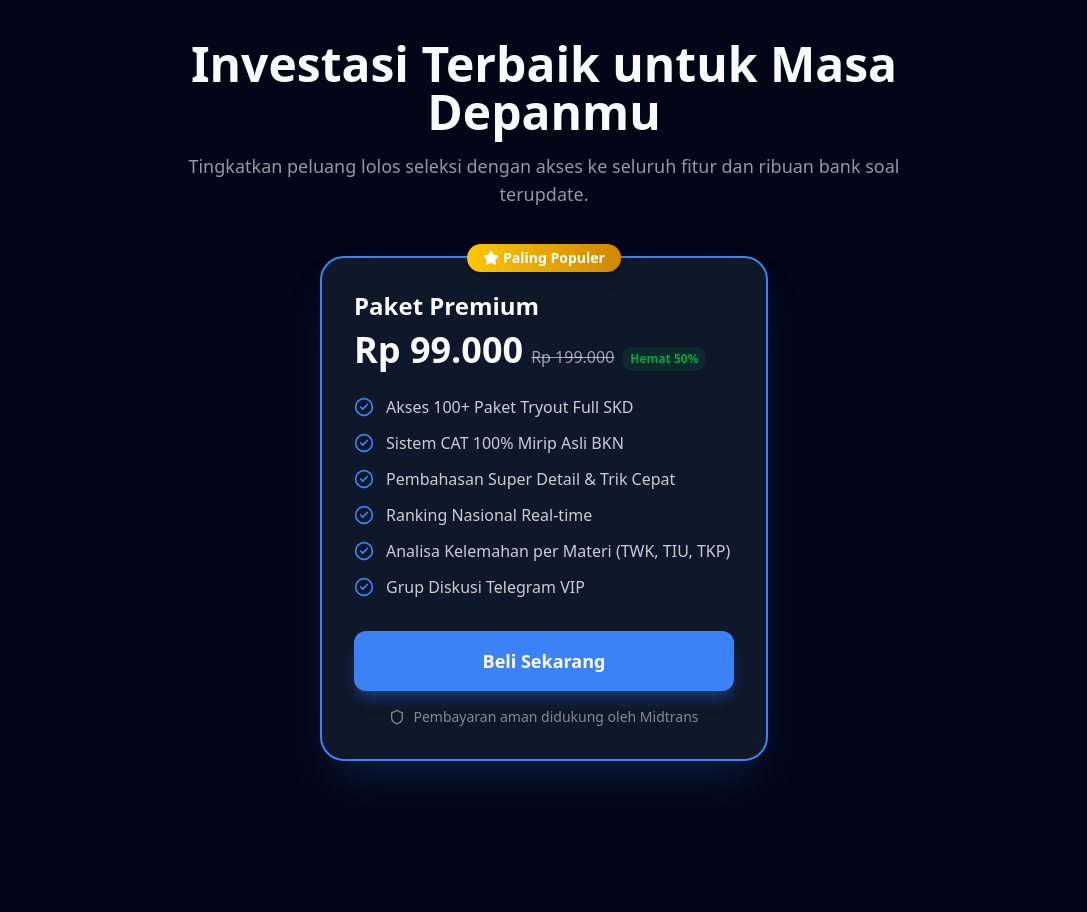
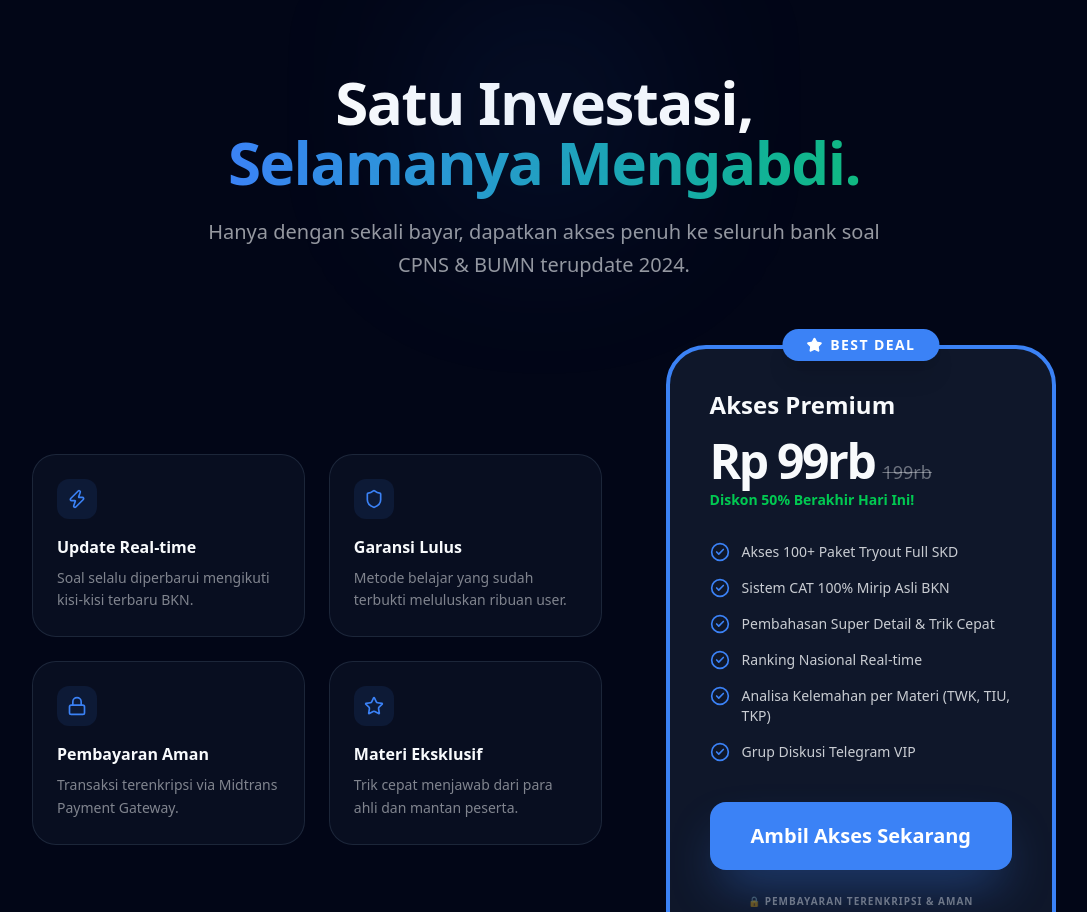
Before and after one commit to anggol23/CATNation, a Next.js app: page /pricing in a window 1280 px wide. Shown: the part 120-1032 px from the top of the page, without its empty margins (96-1183 px from the left). Before the commit the page ends 929 px from the top, so only its background shows below. Built offline with nearby package versions, Linux system fonts and the light colour scheme; no server answers.

Commit message:
Perfect pricing page and fix Midtrans integration auto-mode

```diff
--- a/src/app/api/payment/route.ts
+++ b/src/app/api/payment/route.ts
@@ -35,6 +35,8 @@ export async function POST(req: Request) {
     return NextResponse.json({ token: transaction.token, orderId });
   } catch (error: any) {
     console.error("Payment API Error:", error);
-    return NextResponse.json({ error: error.message }, { status: 500 });
+    // Return specific error if available from Midtrans
+    const errorMessage = error.ApiResponse?.error_messages?.[0] || error.message || "Internal Server Error";
+    return NextResponse.json({ error: errorMessage }, { status: 500 });
   }
 }
--- a/src/app/pricing/page.tsx
+++ b/src/app/pricing/page.tsx
@@ -1,16 +1,33 @@
 "use client";
 
-import { useState } from "react";
+import { useState, useEffect } from "react";
 import { useAuth } from "@/hooks/useAuth";
 import { useRouter } from "next/navigation";
-import { CheckCircle2, Loader2, Star, Shield } from "lucide-react";
+import { CheckCircle2, Loader2, Star, Shield, Zap, Lock, Info, ChevronDown } from "lucide-react";
 import Script from "next/script";
+import { motion, AnimatePresence } from "framer-motion";
 
 export default function PricingPage() {
   const { user } = useAuth();
   const router = useRouter();
   const [loading, setLoading] = useState(false);
   const [snapReady, setSnapReady] = useState(false);
+  const [status, setStatus] = useState<{ type: "success" | "error" | "info"; message: string } | null>(null);
+
+  useEffect(() => {
+    // Check if snap is already available (e.g. from previous navigation)
+    // @ts-ignore
+    if (window.snap) {
+      setSnapReady(true);
+    }
+  }, []);
+
+  useEffect(() => {
+    if (status) {
+      const timer = setTimeout(() => setStatus(null), 5000);
+      return () => clearTimeout(timer);
+    }
+  }, [status]);
 
   const handleBuyPremium = async () => {
     if (!user) {
@@ -19,11 +36,12 @@ export default function PricingPage() {
     }
 
     if (!snapReady) {
-      alert("Payment gateway sedang dimuat, coba lagi sebentar.");
+      setStatus({ type: "info", message: "Menyiapkan sistem pembayaran... Mohon tunggu sebentar." });
       return;
     }
 
     setLoading(true);
+    setStatus(null);
 
     try {
       const res = await fetch("/api/payment", {
@@ -41,32 +59,36 @@ export default function PricingPage() {
 
       if (data.token) {
         // @ts-ignore
+        if (window.snap) {
+          // @ts-ignore
           window.snap.pay(data.token, {
             onSuccess: function (result: any) {
-            console.log("Success", result);
-            alert("✅ Pembayaran berhasil! Status premium Anda akan diperbarui.");
-            router.push("/dashboard");
+              setStatus({ type: "success", message: "Pembayaran Berhasil! Mengalihkan ke dashboard..." });
+              setTimeout(() => router.push("/dashboard"), 2000);
             },
             onPending: function (result: any) {
-            console.log("Pending", result);
-            alert("⏳ Menunggu konfirmasi pembayaran...");
-            router.push("/dashboard");
+              setStatus({ type: "info", message: "Menunggu pembayaran. Silakan selesaikan transaksi Anda." });
+              setTimeout(() => router.push("/dashboard"), 3000);
             },
             onError: function (result: any) {
-            console.log("Error", result);
-            alert("❌ Pembayaran gagal. Silakan coba lagi.");
+              setStatus({ type: "error", message: "Terjadi kesalahan saat pembayaran. Silakan coba lagi." });
+              setLoading(false);
             },
             onClose: function () {
               setLoading(false);
             },
           });
         } else {
-        alert(data.error || "Gagal memproses pembayaran. Hubungi admin.");
+          setStatus({ type: "error", message: "Skrip pembayaran (Snap) gagal dimuat. Refresh halaman dan coba lagi." });
+          setLoading(false);
+        }
+      } else {
+        setStatus({ type: "error", message: `Gagal: ${data.error || "Gagal membuat transaksi."}` });
         setLoading(false);
       }
     } catch (error) {
       console.error(error);
-      alert("Terjadi kesalahan jaringan. Periksa koneksi internet Anda.");
+      setStatus({ type: "error", message: "Koneksi terputus. Mohon periksa internet Anda." });
       setLoading(false);
     }
   };
@@ -80,63 +102,155 @@ export default function PricingPage() {
     "Grup Diskusi Telegram VIP",
   ];
 
+  const isProd = process.env.NEXT_PUBLIC_MIDTRANS_CLIENT_KEY?.startsWith("Mid-");
+  const snapSrc = isProd
+    ? "https://app.midtrans.com/snap/snap.js"
+    : "https://app.sandbox.midtrans.com/snap/snap.js";
+
   return (
-    <div className="min-h-screen bg-background pt-24 pb-12 px-4">
-      {/* Load Midtrans Snap Script via next/script (fix: raw script tag invalid in Next.js) */}
+    <div className="min-h-screen bg-background pt-32 pb-24 px-4 overflow-x-hidden">
       <Script
-        src="https://app.sandbox.midtrans.com/snap/snap.js"
-        data-client-key={process.env.NEXT_PUBLIC_MIDTRANS_CLIENT_KEY || ""}
+        src={snapSrc}
+        data-client-key={process.env.NEXT_PUBLIC_MIDTRANS_CLIENT_KEY}
         strategy="afterInteractive"
-        onLoad={() => setSnapReady(true)}
+        onLoad={() => {
+          console.log("Midtrans Snap Loaded");
+          setSnapReady(true);
+        }}
+        onError={(e) => {
+          console.error("Midtrans Snap Error:", e);
+          setStatus({ type: "error", message: "Gagal memuat skrip pembayaran. Periksa koneksi atau AdBlock Anda." });
+        }}
       />
 
-      <div className="max-w-3xl mx-auto text-center mb-12">
-        <h1 className="text-4xl md:text-5xl font-extrabold text-foreground mb-4">
-          Investasi Terbaik untuk Masa Depanmu
+      {/* Notification Toast */}
+      <AnimatePresence>
+        {status && (
+          <motion.div
+            initial={{ opacity: 0, y: -20, x: "-50%" }}
+            animate={{ opacity: 1, y: 0, x: "-50%" }}
+            exit={{ opacity: 0, y: -20, x: "-50%" }}
+            className={`fixed top-24 left-1/2 z-[100] px-6 py-4 rounded-2xl shadow-2xl flex items-center gap-3 border min-w-[320px] ${
+              status.type === "success" ? "bg-green-500 text-white border-green-600" :
+              status.type === "error" ? "bg-red-500 text-white border-red-600" :
+              "bg-blue-600 text-white border-blue-700"
+            }`}
+          >
+            {status.type === "success" ? <CheckCircle2 className="w-5 h-5" /> :
+             status.type === "error" ? <Info className="w-5 h-5" /> : <Loader2 className="w-5 h-5 animate-spin" />}
+            <p className="font-bold text-sm">{status.message}</p>
+          </motion.div>
+        )}
+      </AnimatePresence>
+
+      <div className="max-w-4xl mx-auto text-center mb-16 relative">
+        <div className="absolute -top-10 left-1/2 -translate-x-1/2 w-40 h-40 bg-primary/20 blur-[100px] rounded-full" />
+        <motion.div
+          initial={{ opacity: 0, y: 20 }}
+          animate={{ opacity: 1, y: 0 }}
+        >
+          <h1 className="text-5xl md:text-6xl font-black text-foreground mb-6 tracking-tight">
+            Satu Investasi, <br/>
+            <span className="text-transparent bg-clip-text bg-gradient-to-r from-primary to-secondary">Selamanya Mengabdi.</span>
           </h1>
-        <p className="text-lg text-foreground/60">
-          Tingkatkan peluang lolos seleksi dengan akses ke seluruh fitur dan ribuan bank soal terupdate.
+          <p className="text-xl text-foreground/60 max-w-2xl mx-auto leading-relaxed">
+            Hanya dengan sekali bayar, dapatkan akses penuh ke seluruh bank soal CPNS & BUMN terupdate 2024.
           </p>
+        </motion.div>
       </div>
 
-      <div className="max-w-md mx-auto bg-surface border-2 border-primary rounded-3xl p-8 relative shadow-2xl shadow-primary/20">
-        <div className="absolute top-0 left-1/2 -translate-x-1/2 -translate-y-1/2 bg-gradient-to-r from-yellow-400 to-yellow-600 text-white px-4 py-1 rounded-full text-sm font-bold flex items-center gap-1 shadow-lg">
-          <Star className="w-4 h-4 fill-white" /> Paling Populer
+      <div className="max-w-5xl mx-auto grid lg:grid-cols-5 gap-8 items-center">
+        {/* Benefits Column */}
+        <div className="lg:col-span-3 space-y-8 pr-0 lg:pr-8">
+          <div className="grid sm:grid-cols-2 gap-6">
+            {[
+              { icon: Zap, title: "Update Real-time", desc: "Soal selalu diperbarui mengikuti kisi-kisi terbaru BKN." },
+              { icon: Shield, title: "Garansi Lulus", desc: "Metode belajar yang sudah terbukti meluluskan ribuan user." },
+              { icon: Lock, title: "Pembayaran Aman", desc: "Transaksi terenkripsi via Midtrans Payment Gateway." },
+              { icon: Star, title: "Materi Eksklusif", desc: "Trik cepat menjawab dari para ahli dan mantan peserta." },
+            ].map((item, i) => (
+              <motion.div
+                key={i}
+                initial={{ opacity: 0, x: -20 }}
+                animate={{ opacity: 1, x: 0 }}
+                transition={{ delay: i * 0.1 }}
+                className="bg-surface/50 p-6 rounded-3xl border border-border/50"
+              >
+                <div className="w-10 h-10 bg-primary/10 rounded-xl flex items-center justify-center text-primary mb-4">
+                  <item.icon className="w-5 h-5" />
+                </div>
+                <h3 className="font-bold text-foreground mb-2">{item.title}</h3>
+                <p className="text-sm text-foreground/50 leading-relaxed">{item.desc}</p>
+              </motion.div>
+            ))}
+          </div>
         </div>
 
-        <h2 className="text-2xl font-bold text-foreground mb-2">Paket Premium</h2>
-        <div className="flex items-baseline gap-2 mb-6">
-          <span className="text-4xl font-extrabold text-foreground">Rp 99.000</span>
-          <span className="text-foreground/60 line-through">Rp 199.000</span>
-          <span className="bg-green-500/10 text-green-600 text-xs font-bold px-2 py-1 rounded-full">Hemat 50%</span>
+        {/* Pricing Card */}
+        <motion.div
+          initial={{ opacity: 0, scale: 0.9 }}
+          animate={{ opacity: 1, scale: 1 }}
+          className="lg:col-span-2 bg-surface border-4 border-primary rounded-[2.5rem] p-10 relative shadow-[0_0_50px_rgba(var(--primary-rgb),0.2)]"
+        >
+          <div className="absolute -top-5 left-1/2 -translate-x-1/2 bg-primary text-white px-6 py-1.5 rounded-full text-sm font-black flex items-center gap-2 shadow-xl uppercase tracking-widest">
+            <Star className="w-4 h-4 fill-white" /> Best Deal
           </div>
 
-        <ul className="space-y-3 mb-8">
+          <h2 className="text-2xl font-black text-foreground mb-4">Akses Premium</h2>
+          <div className="mb-8">
+            <div className="flex items-baseline gap-2">
+              <span className="text-5xl font-black text-foreground tracking-tighter">Rp 99rb</span>
+              <span className="text-foreground/40 line-through text-lg">199rb</span>
+            </div>
+            <p className="text-sm font-bold text-green-500 mt-1">Diskon 50% Berakhir Hari Ini!</p>
+          </div>
+
+          <div className="space-y-4 mb-10">
             {features.map((feature, idx) => (
-            <li key={idx} className="flex items-start gap-3 text-foreground/80">
-              <CheckCircle2 className="w-5 h-5 text-primary shrink-0 mt-0.5" />
+              <div key={idx} className="flex items-start gap-3 text-sm font-medium text-foreground/80">
+                <CheckCircle2 className="w-5 h-5 text-primary shrink-0" />
                 <span>{feature}</span>
-            </li>
+              </div>
             ))}
-        </ul>
+          </div>
 
           <button
             onClick={handleBuyPremium}
             disabled={loading || !!user?.premium}
-          className="w-full bg-primary text-white py-4 rounded-xl font-bold text-lg hover:bg-primary-dark transition-all disabled:opacity-50 disabled:cursor-not-allowed shadow-lg shadow-primary/30 flex items-center justify-center gap-2"
+            className="w-full bg-primary text-white py-5 rounded-2xl font-black text-xl hover:bg-primary-dark transition-all disabled:opacity-50 disabled:cursor-not-allowed shadow-2xl shadow-primary/40 flex items-center justify-center gap-3 active:scale-95"
           >
             {loading ? (
               <Loader2 className="w-6 h-6 animate-spin" />
             ) : user?.premium ? (
               "✅ Sudah Premium"
             ) : (
-            "Beli Sekarang"
+              "Ambil Akses Sekarang"
             )}
           </button>
 
-        <div className="flex items-center justify-center gap-2 mt-4 text-sm text-foreground/50">
-          <Shield className="w-4 h-4" />
-          <span>Pembayaran aman didukung oleh Midtrans</span>
+          <p className="text-center text-[10px] text-foreground/40 mt-6 uppercase tracking-widest font-bold">
+            🔒 Pembayaran Terenkripsi & Aman
+          </p>
+        </motion.div>
+      </div>
+
+      {/* FAQ Section */}
+      <div className="max-w-3xl mx-auto mt-32">
+        <h2 className="text-3xl font-black text-center mb-12">Paling Sering Ditanyakan</h2>
+        <div className="space-y-4">
+          {[
+            { q: "Apakah akses ini selamanya?", a: "Ya! Cukup sekali bayar dan Anda mendapatkan akses selamanya untuk paket yang dibeli." },
+            { q: "Metode pembayaran apa saja yang tersedia?", a: "Kami mendukung QRIS (Gopay, OVO, Dana), Transfer Bank (Virtual Account), dan Kartu Kredit." },
+            { q: "Bagaimana jika pembayaran saya tidak terdeteksi?", a: "Sistem Midtrans kami otomatis. Namun jika ada kendala, hubungi CS kami dengan mengirimkan bukti bayar." }
+          ].map((faq, i) => (
+            <div key={i} className="bg-surface/50 border border-border/50 rounded-2xl p-6">
+              <h4 className="font-bold text-foreground mb-2 flex items-center justify-between">
+                {faq.q}
+                <ChevronDown className="w-4 h-4 text-foreground/30" />
+              </h4>
+              <p className="text-sm text-foreground/60 leading-relaxed">{faq.a}</p>
+            </div>
+          ))}
         </div>
       </div>
     </div>
--- a/src/lib/midtrans.ts
+++ b/src/lib/midtrans.ts
@@ -1,7 +1,10 @@
 import Midtrans from "midtrans-client";
 
+const serverKey = process.env.MIDTRANS_SERVER_KEY || "";
+const isProd = serverKey.startsWith("Mid-"); // Production keys start with Mid-, Sandbox with SB-
+
 export const snap = new Midtrans.Snap({
-  isProduction: false,
-  serverKey: process.env.MIDTRANS_SERVER_KEY || "SB-Mid-server-xxxx",
-  clientKey: process.env.NEXT_PUBLIC_MIDTRANS_CLIENT_KEY || "SB-Mid-client-xxxx"
+  isProduction: isProd,
+  serverKey: serverKey,
+  clientKey: process.env.NEXT_PUBLIC_MIDTRANS_CLIENT_KEY || ""
 });
```
Lines whose indentation alone changed are shown as unchanged.
